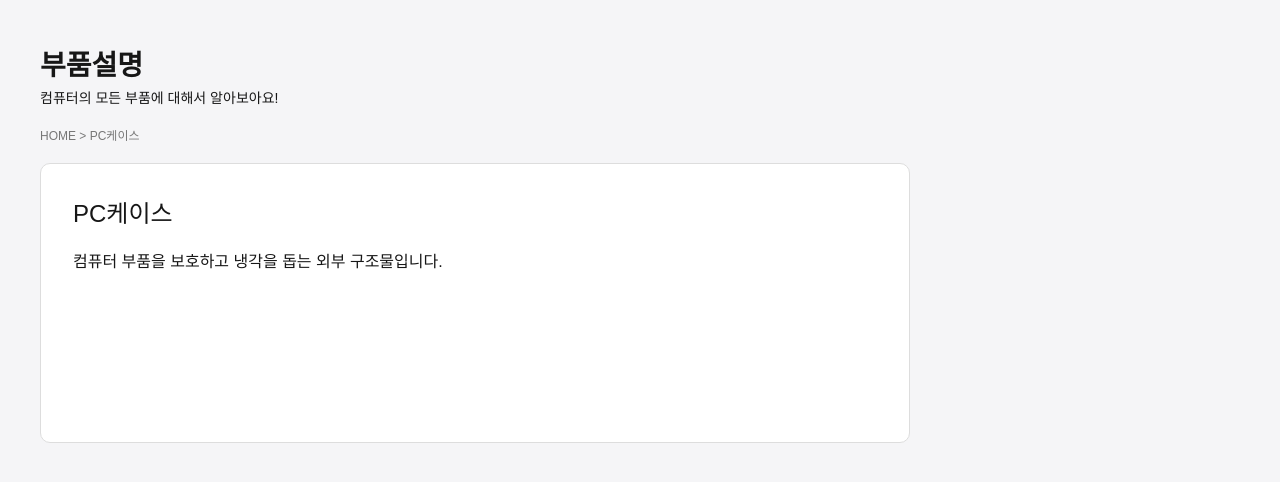
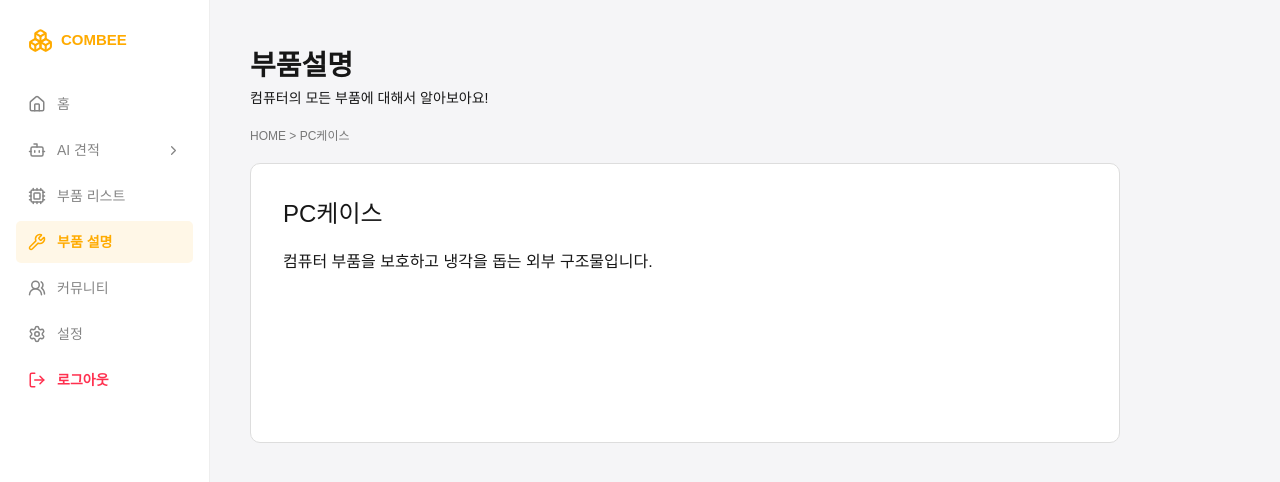
Before and after one commit to COMBEE-WEB/frontend, a Next.js app: page /Parts/partexplaincategory/case in a window 1280 px wide. Shown: the top 482 px of the page. Built offline with nearby package versions, Linux system fonts and the light colour scheme.

Commit message:
부품 페이지 사이드바 및 레이아웃 수정

```diff
--- /dev/null
+++ b/src/app/Parts/layout.js
@@ -0,0 +1,16 @@
+import Sidebar from "@/components/common/Sidebar";
+import styles from "./layout.module.css";
+
+// 모든 부품 페이지에 공통 사이드바 표시
+export default function PartsLayout({ children })
+{
+    return (
+        <div className={styles.layout}>
+            <Sidebar />
+
+            <div className={styles.content}>
+                {children}
+            </div>
+        </div>
+    );
+}
--- /dev/null
+++ b/src/app/Parts/layout.module.css
@@ -0,0 +1,11 @@
+.layout {
+    display: flex;
+    width: 100%;
+    min-height: 100vh;
+    background-color: #f5f5f7;
+}
+
+.content {
+    min-width: 0;
+    flex: 1;
+}
--- a/src/components/common/Sidebar.js
+++ b/src/components/common/Sidebar.js
@@ -109,9 +109,9 @@ export default function Sidebar() {
         )}
 
         <Link
-          href="/parts"
+          href="/Parts/partlist"
           className={`${styles.menuItem} ${
-            checkActive("/parts") ? styles.active : ""
+            checkActive("/Parts/partlist") ? styles.active : ""
           }`}
         >
           <Cpu size={18} />
@@ -119,9 +119,9 @@ export default function Sidebar() {
         </Link>
 
         <Link
-          href="/parts/explain"
+          href="/Parts/partexplaincategory"
           className={`${styles.menuItem} ${
-            checkActive("/parts/explain")
+            checkActive("/Parts/partexplaincategory")
               ? styles.active
               : ""
           }`}
```
